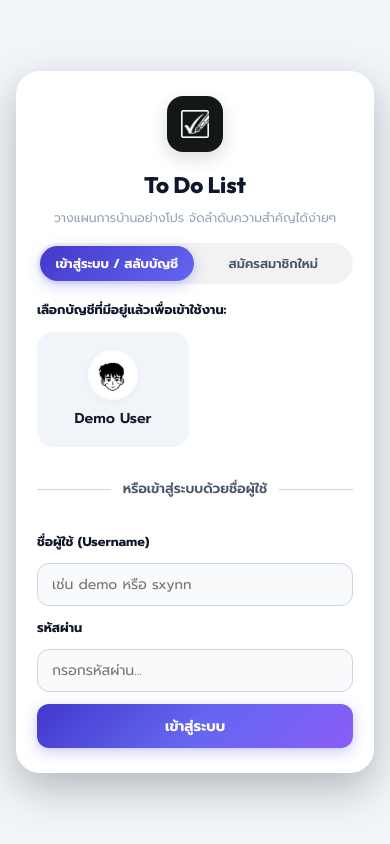
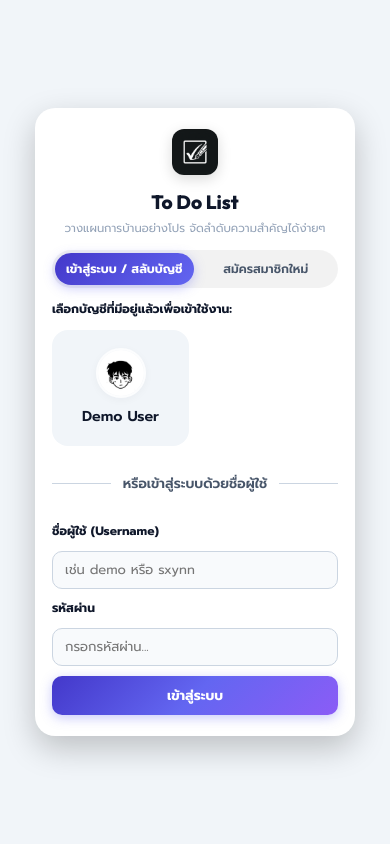
Before and after one commit to Sxyannnnnnn07/To-do-list, a website: page public/index.html in a window 390 px wide. Drawn offline with Linux system fonts and the light colour scheme.

Commit message:
Super compact mobile UI layout (320px card max-width, smaller fonts, inputs and buttons)

```diff
--- a/public/css/style.css
+++ b/public/css/style.css
@@ -1507,18 +1507,18 @@ body {
   justify-content: center;
   background: var(--bg-app);
   backdrop-filter: blur(16px);
-  padding: 20px 16px;
+  padding: 16px 12px;
   overflow-y: auto;
   animation: fadeIn 0.3s ease;
 }
 
 .landing-card {
   background: var(--bg-card-solid);
-  border-radius: 24px;
+  border-radius: 20px;
   width: 100%;
-  max-width: 360px;
-  padding: 24px 20px;
-  box-shadow: 0 16px 40px rgba(0, 0, 0, 0.25);
+  max-width: 320px;
+  padding: 20px 16px;
+  box-shadow: 0 12px 32px rgba(0, 0, 0, 0.22);
   border: 1px solid rgba(255, 255, 255, 0.12);
   display: flex;
   flex-direction: column;
@@ -1530,32 +1530,32 @@ body {
   flex-direction: column;
   align-items: center;
   text-align: center;
-  gap: 6px;
-  margin-bottom: 16px;
+  gap: 4px;
+  margin-bottom: 12px;
 }
 
 .landing-logo-wrapper {
-  margin-bottom: 4px;
+  margin-bottom: 2px;
 }
 
 .landing-logo {
-  width: 56px;
-  height: 56px;
-  border-radius: 16px;
+  width: 46px;
+  height: 46px;
+  border-radius: 12px;
   object-fit: cover;
-  box-shadow: 0 6px 18px rgba(0, 0, 0, 0.15);
-  border: 2px solid var(--accent-primary);
+  box-shadow: 0 4px 14px rgba(0, 0, 0, 0.15);
+  border: 1.8px solid var(--accent-primary);
 }
 
 .landing-title {
-  font-size: 1.4rem;
+  font-size: 1.2rem;
   font-weight: 800;
   font-family: 'Outfit', sans-serif;
   color: var(--text-primary);
 }
 
 .landing-subtitle {
-  font-size: 0.78rem;
+  font-size: 0.72rem;
   color: var(--text-muted);
   font-weight: 400;
 }
@@ -1567,7 +1567,7 @@ body {
   border-radius: var(--radius-pill);
   padding: 3px;
   gap: 3px;
-  margin-bottom: 16px;
+  margin-bottom: 12px;
 }
 
 [data-theme="dark"] .landing-tabs {
@@ -1576,10 +1576,10 @@ body {
 
 .landing-tab {
   flex: 1;
-  padding: 8px 10px;
+  padding: 7px 8px;
   border: none;
   border-radius: var(--radius-pill);
-  font-size: 0.8rem;
+  font-size: 0.76rem;
   font-weight: 600;
   cursor: pointer;
   color: var(--text-secondary);
@@ -1592,46 +1592,46 @@ body {
   background: linear-gradient(135deg, #4338ca 0%, #6366f1 100%);
   color: #ffffff !important;
   font-weight: 700;
-  box-shadow: 0 4px 14px rgba(99, 102, 241, 0.35);
+  box-shadow: 0 3px 12px rgba(99, 102, 241, 0.35);
 }
 
 .landing-section {
   display: flex;
   flex-direction: column;
-  gap: 14px;
+  gap: 10px;
 }
 
 .landing-section-label {
-  font-size: 0.8rem;
-  font-weight: 700;
-  color: var(--text-primary);
-  margin-bottom: 6px;
-  display: block;
-}
-
-.auth-form {
-  display: flex;
-  flex-direction: column;
-  gap: 12px;
-}
-
-.auth-form .form-group label {
-  font-size: 0.8rem;
+  font-size: 0.76rem;
   font-weight: 700;
   color: var(--text-primary);
   margin-bottom: 4px;
   display: block;
 }
 
+.auth-form {
+  display: flex;
+  flex-direction: column;
+  gap: 10px;
+}
+
+.auth-form .form-group label {
+  font-size: 0.76rem;
+  font-weight: 700;
+  color: var(--text-primary);
+  margin-bottom: 3px;
+  display: block;
+}
+
 .auth-form .form-group input {
   width: 100%;
-  padding: 10px 14px;
-  border-radius: 12px;
+  padding: 8px 12px;
+  border-radius: 10px;
   border: 1.5px solid #cbd5e1;
   background: #f8fafc;
   color: #0f172a;
   font-family: var(--font-main);
-  font-size: 0.88rem;
+  font-size: 0.82rem;
   box-sizing: border-box;
   outline: none;
   transition: all 0.2s ease;
@@ -1645,11 +1645,11 @@ body {
 
 .btn-full {
   width: 100%;
-  padding: 11px 14px;
-  font-size: 0.9rem;
+  padding: 9px 12px;
+  font-size: 0.84rem;
   font-weight: 700;
-  border-radius: 12px;
-  box-shadow: 0 4px 14px rgba(99, 102, 241, 0.35);
+  border-radius: 10px;
+  box-shadow: 0 3px 12px rgba(99, 102, 241, 0.35);
 }
 
 /* Avatar Grid Picker Styles */
```
